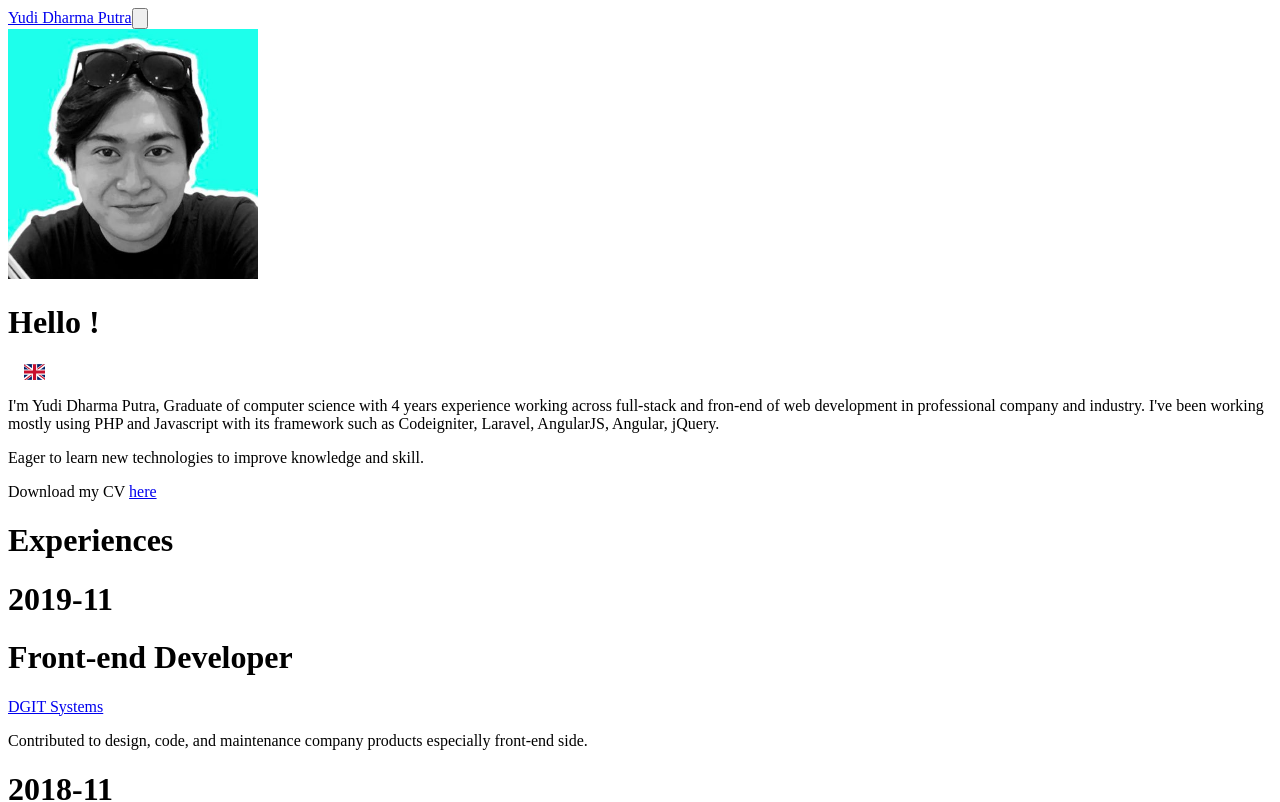
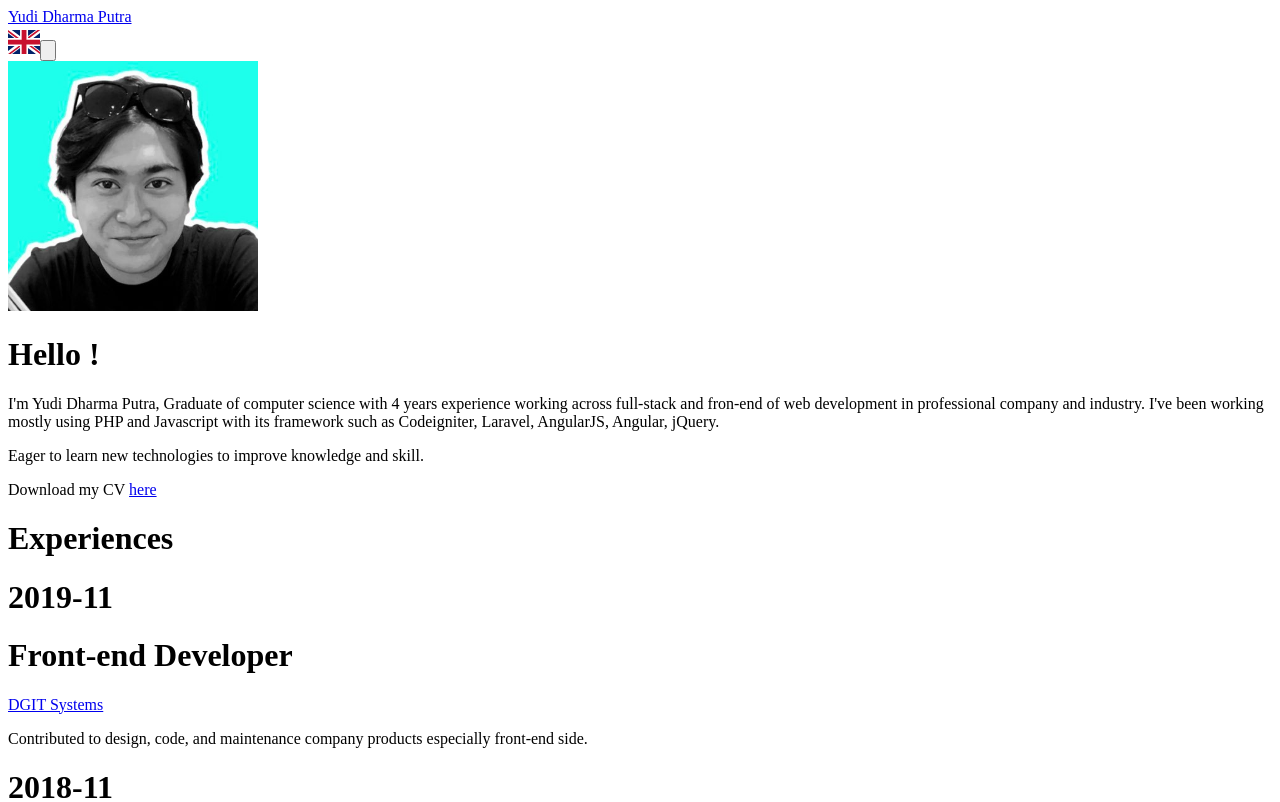
Before and after one commit to cokyudi/yudi-simple-portfolio, a Next.js app: page / in a window 1280 px wide. Shown: the top 802 px of the page. Built offline with nearby package versions, Linux system fonts and the light colour scheme.

Commit message:
language to nav

```diff
--- a/components/About.js
+++ b/components/About.js
@@ -5,16 +5,7 @@ import profile from "../public/profile.jpg"
 import Experience from "./Experience"
 import '/node_modules/flag-icons/css/flag-icons.min.css'
 
-const About = () => {
-    const [buttonText, setButtonText] = useState('Hello !');
-
-    function handleClick() {
-        if (buttonText==='Hello !') {
-            setButtonText('こんにちは');
-        } else if (buttonText==='こんにちは') {
-            setButtonText('Hello !');
-        }
-    }
+const About = (props) => {
     return (
         <div className="container px-4 mx-auto">
             <div className="lg:space-x-5 lg:flex lg:flex-row item-center lg:-mx-4 flex flex-col text-center lg:text-left">
@@ -33,14 +24,11 @@ const About = () => {
                     <div className="lg:grid grid-cols-3 gaps-4">
                         <div className="lg:col-span-2 lg:text-left">
                             <h1 className="text-5xl font-bold text-gray-900 lg:text-7xl dark:text-white pointer">
-                                {buttonText}
+                                {props.language}
                             </h1>
                         </div>
-                        <div className="lg:col-span-1 lg:text-right">
-                            <span onClick={handleClick} style={{width: 3.333 + 'em',  cursor: 'pointer'}} className={buttonText==='Hello !'? 'fi fi-gb h-20':'fi fi-jp h-20'}></span>
-                        </div>
                     </div>
-                    {buttonText==='Hello !' &&
+                    {props.language==='Hello !' &&
                         <div className="mt-6 text-gray-800 dark:text-white">
                             <p className="mb-1 text-xl">
                             I'm Yudi Dharma Putra,
@@ -60,7 +48,7 @@ const About = () => {
                         </div>
                     }
 
-                    {buttonText!=='Hello !' &&
+                    {props.language!=='Hello !' &&
                         <div className="mt-6 text-gray-800 dark:text-white">
                             <p className="mb-1 text-xl">
                             私は Yudi Dharma Putra です。コンピュータ サイエンスの卒業生で、専門の企業や業界で Web 開発のフルスタックおよびフロントエンドで 4 年間働いた経験があります。 私は主に、Codeigniter、Laravel、AngularJS、Angular、jQuery などのフレームワークで PHP と Javascript を使用して作業してきました。
--- a/components/Navigation.js
+++ b/components/Navigation.js
@@ -2,7 +2,14 @@ import Link from "next/link"
 import React from "react"
 import ThemeSwitch from "./ThemeSwitch"
 
-const Navigation = () => {
+const Navigation = (props) => {
+    function handleClick() {
+        if (props.text==='Hello !') {
+            props.onChangeLanguage('こんにちは');
+        } else if (props.text==='こんにちは') {
+            props.onChangeLanguage('Hello !');
+        }
+    }
     return (
         <div className="sticky top-0 z-20 py-2 bg-white md:py-6 md:mb-6 dark:bg-black">
             <div className="container px-4 mx-auto lg:max-w-4xl flex items-center justify-between">
@@ -13,7 +20,10 @@ const Navigation = () => {
                         Yudi Dharma Putra
                     </a>
                 </Link>
-                <ThemeSwitch/>
+                <div>
+                    <span onClick={handleClick} style={{width: 2 + 'rem', height: 2 + 'rem', verticalAlign: 'text-bottom',  cursor: 'pointer'}} className={props.text==='Hello !'? 'fi fi-gb h-20':'fi fi-jp h-20'}></span>
+                    <ThemeSwitch/>
+                </div>
             </div>
         </div>
     )
--- a/pages/_app.tsx
+++ b/pages/_app.tsx
@@ -3,13 +3,20 @@ import type { AppProps } from 'next/app'
 import Navigation from "../components/Navigation";
 import Footer from "../components/Footer";
 import { ThemeProvider } from 'next-themes';
+import {useState} from 'react';
 
 function MyApp({ Component, pageProps }: AppProps) {
+  const [buttonText, setButtonText] = useState('Hello !');
+
+  const onChangeLanguageHandler = (text:string) =>{
+    setButtonText(text);
+  }
+
   return (
     <>
       <ThemeProvider attribute="class" enableSystem={false}>
-      <Navigation/>
-      <Component {...pageProps} />
+      <Navigation onChangeLanguage={onChangeLanguageHandler} text={buttonText} />
+      <Component {...pageProps} text={buttonText}/>
       <Footer/>
       </ThemeProvider>
     </>
--- a/pages/index.tsx
+++ b/pages/index.tsx
@@ -1,7 +1,7 @@
 import Head from 'next/head'
 import About from "../components/About";
 
-export default function Home() {
+export default function Home(props:any) {
   return (
     <div className="space-y-14 lg:space-y-24">
       <Head>
@@ -10,7 +10,7 @@ export default function Home() {
       </Head>
 
       <main className="max-w-4xl mx-auto mt-16 antialiased">
-        <About/>
+        <About language={props.text}/>
       </main>
     </div>
   )
```
